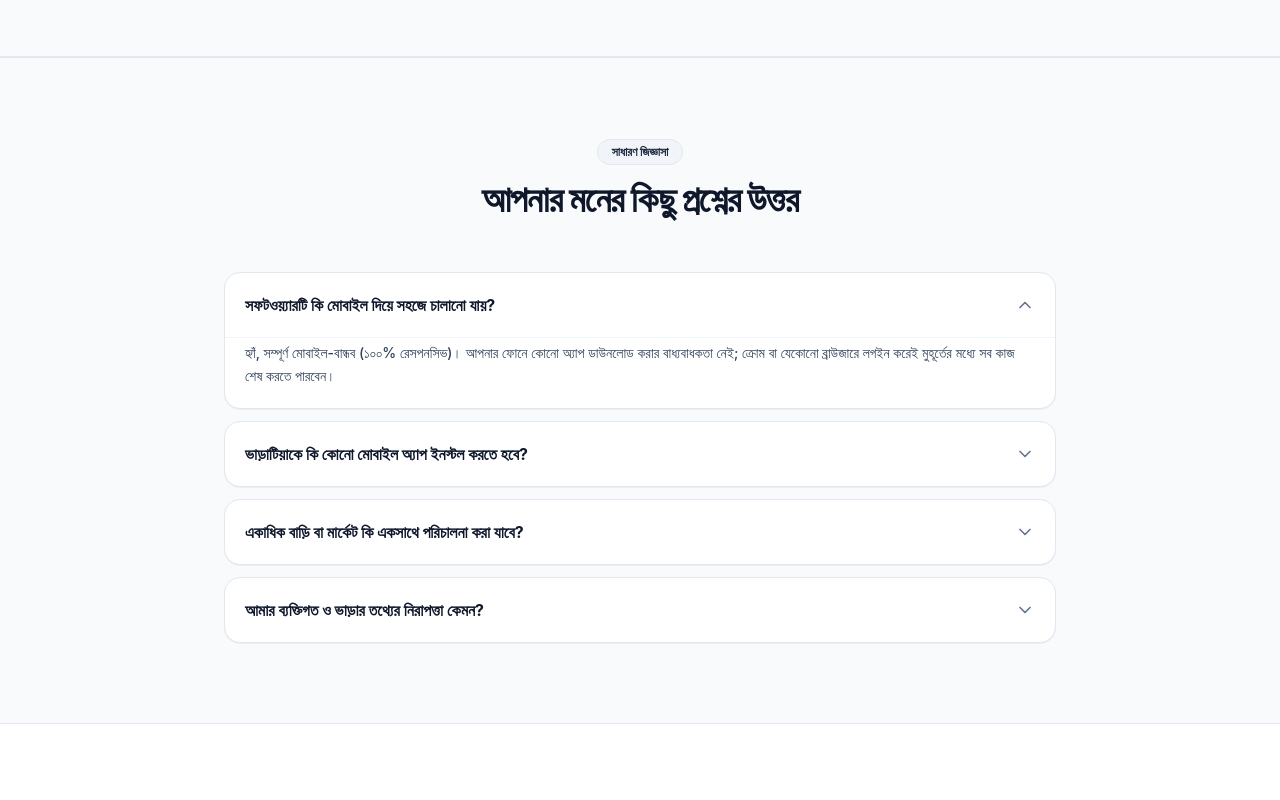
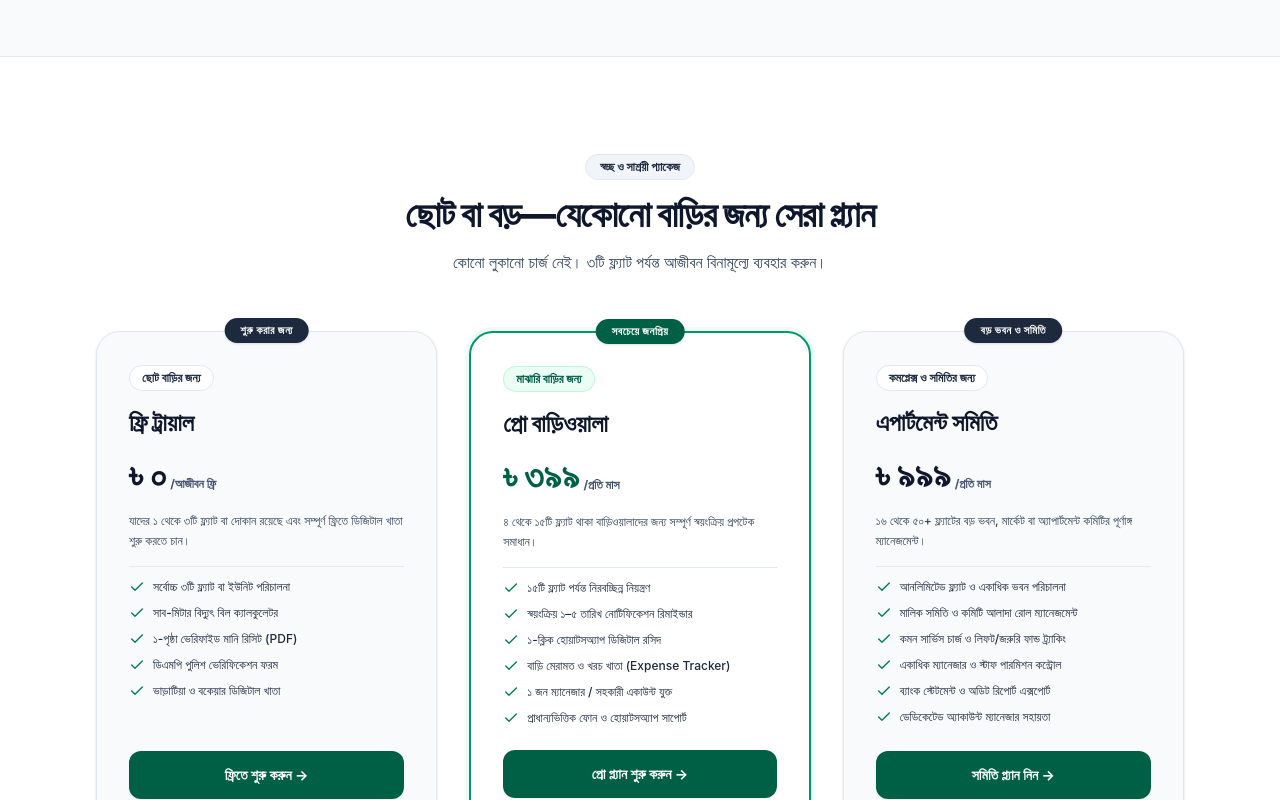
Before and after one commit to zoveraziz/vara-khata, a Next.js app: page / in a window 1280 px wide. Shown: the part 4600-5400 px from the top of the page. Built offline with nearby package versions, Linux system fonts and the light colour scheme.

Commit message:
feat: restore pricing section and update FAQ title to সাধারণ জিজ্ঞাসা

```diff
--- a/app/landing/page.tsx
+++ b/app/landing/page.tsx
@@ -11,6 +11,7 @@ import {
   MessageCircle,
   Receipt,
   ShieldCheck,
+  Check,
   ChevronDown,
   Clock,
   Printer,
@@ -819,16 +820,97 @@ export default function HomePage() {
         </div>
       </section>
 
+      {/* 7. Section: Pricing Matrix */}
+      <section id="pricing" className="py-24 relative z-10 bg-white">
+        <div className="max-w-6xl mx-auto px-4 sm:px-6 lg:px-8">
+
+          <div className="text-center max-w-2xl mx-auto space-y-2.5 mb-14">
+            <div className="inline-flex items-center gap-1.5 px-3.5 py-1 rounded-full bg-slate-100 text-slate-800 text-xs font-bold border border-slate-200">
+              {siteContent.pricing.badge}
+            </div>
+            <h2 className="text-2xl sm:text-3xl lg:text-4xl font-extrabold text-slate-900 tracking-tight leading-snug">
+              {siteContent.pricing.title}
+            </h2>
+            <p className="text-slate-700 text-sm sm:text-base leading-relaxed font-medium">
+              {siteContent.pricing.subtitle}
+            </p>
+          </div>
+
+          <div className="grid grid-cols-1 md:grid-cols-3 gap-6 lg:gap-8 items-stretch">
+            {siteContent.pricing.plans.map((plan, idx) => (
+              <div
+                key={idx}
+                className={`rounded-3xl p-8 flex flex-col justify-between space-y-6 relative transition-all ${
+                  plan.isPopular
+                    ? 'bg-white border-2 border-emerald-600 shadow-md ring-4 ring-emerald-50'
+                    : 'bg-slate-50 border border-slate-200 hover:border-slate-300 shadow-sm hover:shadow-md'
+                }`}
+              >
+                <div
+                  className={`absolute -top-3.5 left-1/2 -translate-x-1/2 px-4 py-1 rounded-full text-white font-black text-[11px] uppercase tracking-wider shadow-sm ${
+                    plan.isPopular ? 'bg-emerald-800' : 'bg-slate-800'
+                  }`}
+                >
+                  {plan.badgeTop}
+                </div>
+
+                <div className="space-y-4">
+                  <div
+                    className={`inline-block px-3 py-1 rounded-full text-xs font-bold ${
+                      plan.isPopular
+                        ? 'bg-emerald-50 text-emerald-800 border border-emerald-200/60'
+                        : 'bg-white text-slate-800 border border-slate-200'
+                    }`}
+                  >
+                    {plan.audience}
+                  </div>
+                  <h4 className="text-2xl font-black text-slate-900">{plan.name}</h4>
+                  <div className="flex items-baseline gap-1">
+                    <span
+                      className={`text-4xl font-black ${
+                        plan.isPopular ? 'text-emerald-800' : 'text-slate-900'
+                      }`}
+                    >
+                      {plan.price}
+                    </span>
+                    <span className="text-xs text-slate-600 font-bold">{plan.period}</span>
+                  </div>
+                  <p className="text-xs text-slate-700 leading-relaxed min-h-[36px] font-medium">
+                    {plan.description}
+                  </p>
+
+                  <ul className="space-y-2.5 text-xs text-slate-800 font-medium pt-3 border-t border-slate-200">
+                    {plan.features.map((feat, fIdx) => (
+                      <li key={fIdx} className="flex items-center gap-2">
+                        <Check className="w-4 h-4 text-emerald-700 shrink-0" />
+                        <span>{feat}</span>
+                      </li>
+                    ))}
+                  </ul>
+                </div>
+
+                <Link
+                  href="/register"
+                  className="w-full py-3.5 rounded-xl bg-emerald-800 hover:bg-emerald-900 text-white font-bold text-center text-sm block transition-all shadow-xs"
+                >
+                  {plan.ctaText}
+                </Link>
+              </div>
+            ))}
+          </div>
+        </div>
+      </section>
+
       {/* 8. Section: FAQ Accordion */}
       <section id="faq" className="py-20 bg-[#f8fafc] border-t border-slate-200 relative z-10">
         <div className="max-w-4xl mx-auto px-4 sm:px-6 lg:px-8">
 
           <div className="text-center space-y-2.5 mb-12">
             <div className="inline-flex items-center gap-1.5 px-3.5 py-1 rounded-full bg-slate-100 text-slate-800 text-xs font-bold border border-slate-200">
-              সাধারণ জিজ্ঞাসা
+              প্রশ্নোত্তর
             </div>
             <h2 className="text-2xl sm:text-3xl lg:text-4xl font-extrabold text-slate-900 tracking-tight leading-snug">
-              আপনার মনের কিছু প্রশ্নের উত্তর
+              সাধারণ জিজ্ঞাসা
             </h2>
           </div>
 
--- a/app/page.tsx
+++ b/app/page.tsx
@@ -11,6 +11,7 @@ import {
   MessageCircle,
   Receipt,
   ShieldCheck,
+  Check,
   ChevronDown,
   Clock,
   Printer,
@@ -819,16 +820,97 @@ export default function HomePage() {
         </div>
       </section>
 
+      {/* 7. Section: Pricing Matrix */}
+      <section id="pricing" className="py-24 relative z-10 bg-white">
+        <div className="max-w-6xl mx-auto px-4 sm:px-6 lg:px-8">
+
+          <div className="text-center max-w-2xl mx-auto space-y-2.5 mb-14">
+            <div className="inline-flex items-center gap-1.5 px-3.5 py-1 rounded-full bg-slate-100 text-slate-800 text-xs font-bold border border-slate-200">
+              {siteContent.pricing.badge}
+            </div>
+            <h2 className="text-2xl sm:text-3xl lg:text-4xl font-extrabold text-slate-900 tracking-tight leading-snug">
+              {siteContent.pricing.title}
+            </h2>
+            <p className="text-slate-700 text-sm sm:text-base leading-relaxed font-medium">
+              {siteContent.pricing.subtitle}
+            </p>
+          </div>
+
+          <div className="grid grid-cols-1 md:grid-cols-3 gap-6 lg:gap-8 items-stretch">
+            {siteContent.pricing.plans.map((plan, idx) => (
+              <div
+                key={idx}
+                className={`rounded-3xl p-8 flex flex-col justify-between space-y-6 relative transition-all ${
+                  plan.isPopular
+                    ? 'bg-white border-2 border-emerald-600 shadow-md ring-4 ring-emerald-50'
+                    : 'bg-slate-50 border border-slate-200 hover:border-slate-300 shadow-sm hover:shadow-md'
+                }`}
+              >
+                <div
+                  className={`absolute -top-3.5 left-1/2 -translate-x-1/2 px-4 py-1 rounded-full text-white font-black text-[11px] uppercase tracking-wider shadow-sm ${
+                    plan.isPopular ? 'bg-emerald-800' : 'bg-slate-800'
+                  }`}
+                >
+                  {plan.badgeTop}
+                </div>
+
+                <div className="space-y-4">
+                  <div
+                    className={`inline-block px-3 py-1 rounded-full text-xs font-bold ${
+                      plan.isPopular
+                        ? 'bg-emerald-50 text-emerald-800 border border-emerald-200/60'
+                        : 'bg-white text-slate-800 border border-slate-200'
+                    }`}
+                  >
+                    {plan.audience}
+                  </div>
+                  <h4 className="text-2xl font-black text-slate-900">{plan.name}</h4>
+                  <div className="flex items-baseline gap-1">
+                    <span
+                      className={`text-4xl font-black ${
+                        plan.isPopular ? 'text-emerald-800' : 'text-slate-900'
+                      }`}
+                    >
+                      {plan.price}
+                    </span>
+                    <span className="text-xs text-slate-600 font-bold">{plan.period}</span>
+                  </div>
+                  <p className="text-xs text-slate-700 leading-relaxed min-h-[36px] font-medium">
+                    {plan.description}
+                  </p>
+
+                  <ul className="space-y-2.5 text-xs text-slate-800 font-medium pt-3 border-t border-slate-200">
+                    {plan.features.map((feat, fIdx) => (
+                      <li key={fIdx} className="flex items-center gap-2">
+                        <Check className="w-4 h-4 text-emerald-700 shrink-0" />
+                        <span>{feat}</span>
+                      </li>
+                    ))}
+                  </ul>
+                </div>
+
+                <Link
+                  href="/register"
+                  className="w-full py-3.5 rounded-xl bg-emerald-800 hover:bg-emerald-900 text-white font-bold text-center text-sm block transition-all shadow-xs"
+                >
+                  {plan.ctaText}
+                </Link>
+              </div>
+            ))}
+          </div>
+        </div>
+      </section>
+
       {/* 8. Section: FAQ Accordion */}
       <section id="faq" className="py-20 bg-[#f8fafc] border-t border-slate-200 relative z-10">
         <div className="max-w-4xl mx-auto px-4 sm:px-6 lg:px-8">
 
           <div className="text-center space-y-2.5 mb-12">
             <div className="inline-flex items-center gap-1.5 px-3.5 py-1 rounded-full bg-slate-100 text-slate-800 text-xs font-bold border border-slate-200">
-              সাধারণ জিজ্ঞাসা
+              প্রশ্নোত্তর
             </div>
             <h2 className="text-2xl sm:text-3xl lg:text-4xl font-extrabold text-slate-900 tracking-tight leading-snug">
-              আপনার মনের কিছু প্রশ্নের উত্তর
+              সাধারণ জিজ্ঞাসা
             </h2>
           </div>
 
```
